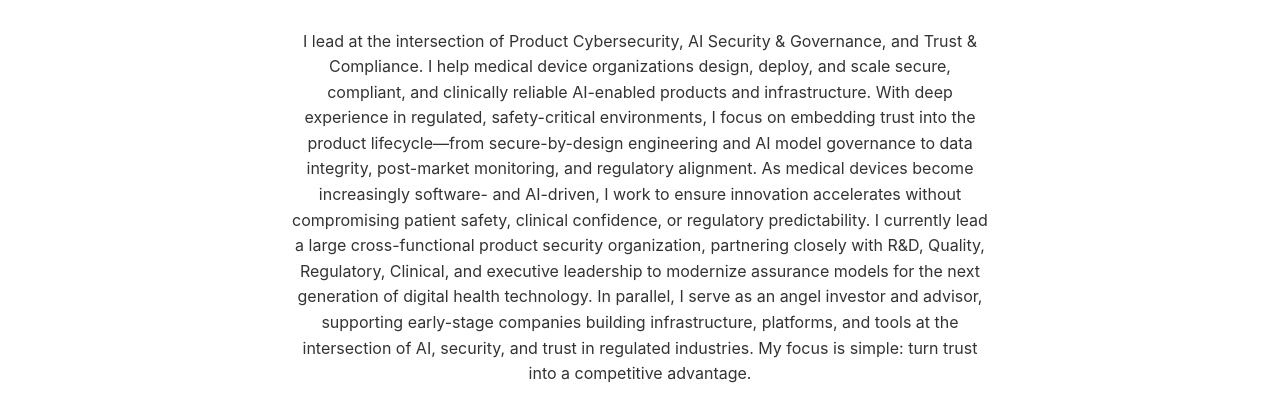
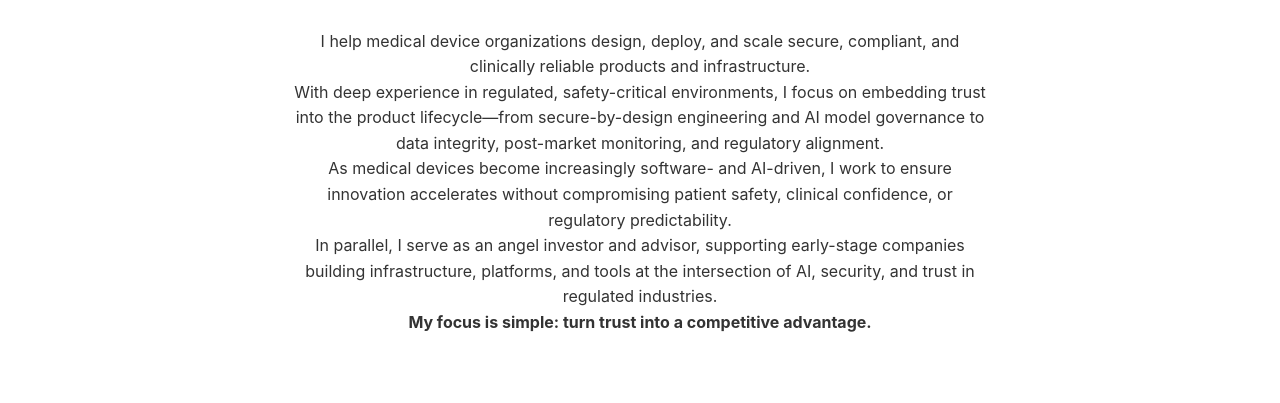
Before and after one commit to trstbydsgn/trstbydsgn.github.io, a plain HTML site: page index.html in a window 1280 px wide. Shown: the part 549-952 px from the top of the page. Drawn offline with Linux system fonts and the light colour scheme.

Commit message:
Update 'About Me' section for clarity
Revised the 'About Me' section to enhance clarity and focus.

```diff
--- a/index.html
+++ b/index.html
@@ -206,15 +206,11 @@
         <div class="container">
             <h2>About Me</h2>
             <div class="about-content">
-                <p>I lead at the intersection of Product Cybersecurity, AI Security & Governance, and Trust & Compliance. I help medical device organizations design, deploy, and scale secure, compliant, and clinically reliable AI-enabled products and infrastructure.
-
-With deep experience in regulated, safety-critical environments, I focus on embedding trust into the product lifecycle—from secure-by-design engineering and AI model governance to data integrity, post-market monitoring, and regulatory alignment. As medical devices become increasingly software- and AI-driven, I work to ensure innovation accelerates without compromising patient safety, clinical confidence, or regulatory predictability.
-
-I currently lead a large cross-functional product security organization, partnering closely with R&D, Quality, Regulatory, Clinical, and executive leadership to modernize assurance models for the next generation of digital health technology.
-
-In parallel, I serve as an angel investor and advisor, supporting early-stage companies building infrastructure, platforms, and tools at the intersection of AI, security, and trust in regulated industries.
-
-My focus is simple: turn trust into a competitive advantage.</p>
+                <p>I help medical device organizations design, deploy, and scale secure, compliant, and clinically reliable products and infrastructure.</p>
+                <p>With deep experience in regulated, safety-critical environments, I focus on embedding trust into the product lifecycle—from secure-by-design engineering and AI model governance to data integrity, post-market monitoring, and regulatory alignment.</p>
+                <p>As medical devices become increasingly software- and AI-driven, I work to ensure innovation accelerates without compromising patient safety, clinical confidence, or regulatory predictability.</p>
+                <p>In parallel, I serve as an angel investor and advisor, supporting early-stage companies building infrastructure, platforms, and tools at the intersection of AI, security, and trust in regulated industries.</p>
+                <p><b>My focus is simple: turn trust into a competitive advantage.</b></p>
             </div>
         </div>
     </section>
```
